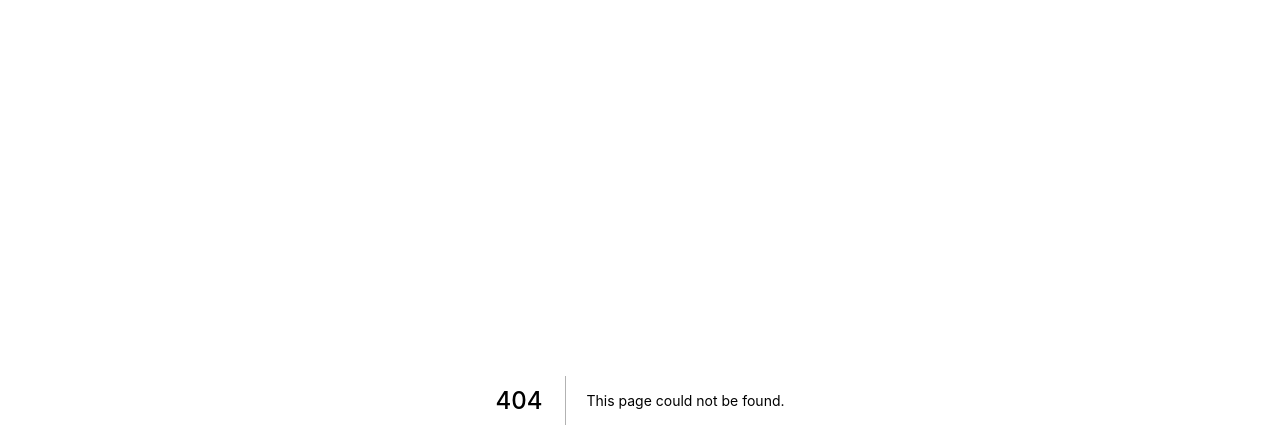
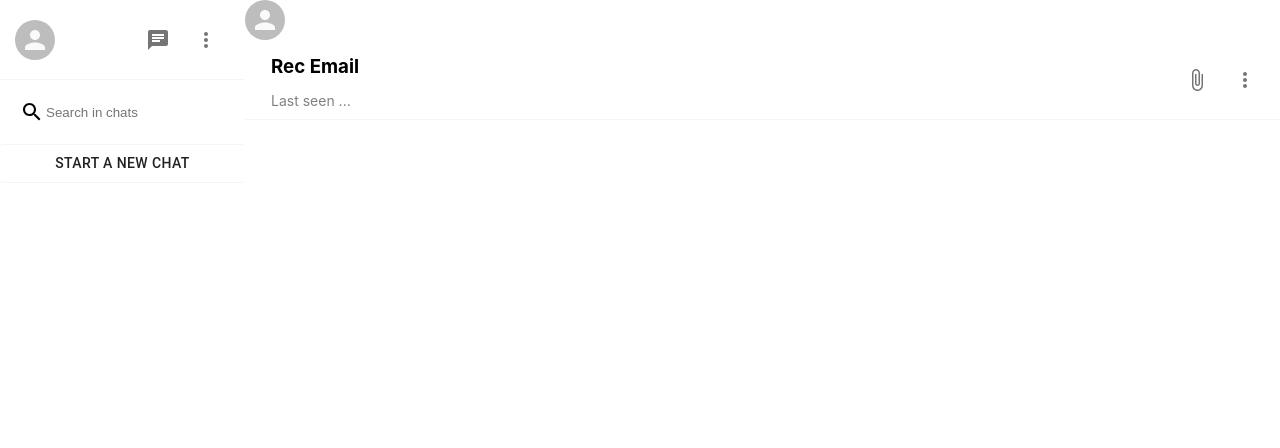
Before and after one commit to jtellkampf94/ChatBack, a Next.js app in the folder web/: page /chat/1 in a window 1280 px wide. Before the commit this address had no page. Shown: the top 448 px of the page. Built offline with nearby package versions, Linux system fonts and the light colour scheme.

Commit message:
created chat page and chat screen components

```diff
--- /dev/null
+++ b/web/components/ChatScreen.tsx
@@ -0,0 +1,67 @@
+import styled from "styled-components";
+import { Avatar, IconButton } from "@material-ui/core";
+import MoreVertIcon from "@material-ui/icons/MoreVert";
+import AttachFileIcon from "@material-ui/icons/AttachFile";
+
+const Container = styled.div``;
+
+const Header = styled.div`
+  position: sticky;
+  background-color: white;
+  z-index: 100;
+  top: 0;
+  display: flex;
+  padding: 11px;
+  height: 80px;
+  align-items: center;
+  border-bottom: 1px solid whitesmoke;
+`;
+
+const HeaderInformation = styled.div`
+  margin-left: 15px;
+  flex: 1;
+
+  > h3 {
+    margin-bottom: 3px;
+  }
+
+  > p {
+    font-size: 14px;
+    color: gray;
+  }
+`;
+
+const HeaderIcons = styled.div``;
+
+const MessageContainer = styled.div``;
+
+const EndOfMessage = styled.div``;
+
+const ChatScreen: React.FC = () => {
+  return (
+    <Container>
+      <Avatar />
+
+      <Header>
+        <HeaderInformation>
+          <h3>Rec Email</h3>
+          <p>Last seen ...</p>
+        </HeaderInformation>
+        <HeaderIcons>
+          <IconButton>
+            <AttachFileIcon />
+          </IconButton>
+          <IconButton>
+            <MoreVertIcon />
+          </IconButton>
+        </HeaderIcons>
+      </Header>
+
+      <MessageContainer>
+        <EndOfMessage />
+      </MessageContainer>
+    </Container>
+  );
+};
+
+export default ChatScreen;
--- /dev/null
+++ b/web/pages/chat/[id].tsx
@@ -0,0 +1,39 @@
+import Head from "next/head";
+import styled from "styled-components";
+
+import ChatScreen from "../../components/ChatScreen";
+import Sidebar from "../../components/Sidebar";
+
+const Container = styled.div`
+  display: flex;
+`;
+
+const ChatContainer = styled.div`
+  flex: 1;
+  overflow: scroll;
+  height: 100vh;
+
+  ::-webkit-scrollbar {
+    display: none;
+  }
+  -ms-overflow-style: none;
+  scrollbar-width: none;
+`;
+
+interface ChatProps {}
+
+const Chat: React.FC<ChatProps> = () => {
+  return (
+    <Container>
+      <Head>
+        <title>Chat</title>
+      </Head>
+      <Sidebar />
+      <ChatContainer>
+        <ChatScreen />
+      </ChatContainer>
+    </Container>
+  );
+};
+
+export default Chat;
```
